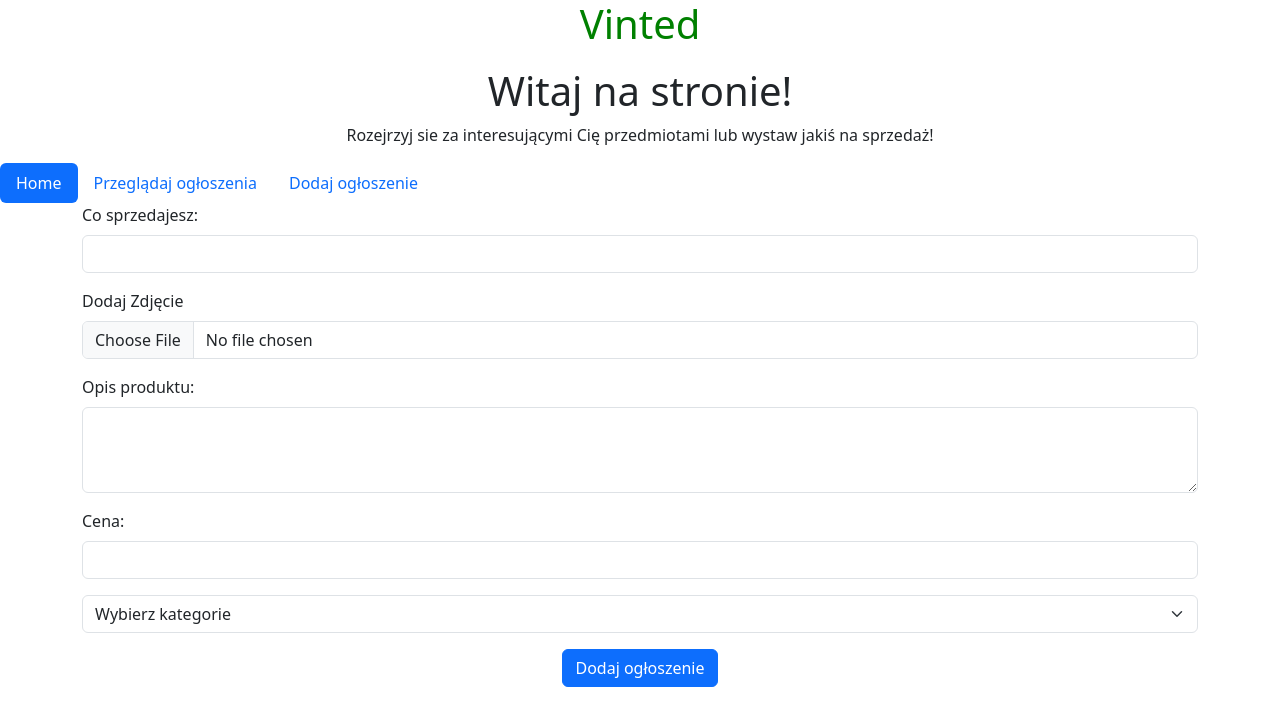
After one commit to Michal-it-py/ProjectPython, a Flask app: page /index in a window 1280 px wide. The commit adds this page. Shown: the top 726 px of the page. Run offline with Flask 3, Linux system fonts and the light colour scheme; a user stored in the database is signed in.

Commit message:
cos nie cos zrobiłem

```diff
--- a/main.py
+++ b/main.py
@@ -1,11 +1,122 @@
-from flask import Flask,request,render_template
 import os
+from flask import Flask,render_template,request,redirect, url_for
+from flask_security import Security, UserMixin, RoleMixin, SQLAlchemyUserDatastore,current_user,login_required
+from flask_sqlalchemy import SQLAlchemy
+from werkzeug.utils import secure_filename
 
 app = Flask(__name__)
 
+app.config['SQLALCHEMY_DATABASE_URI'] = 'sqlite:///sell.db'
+app.config['SECRET_KEY'] = os.environ.get('SECRET_KEY','lalalala')
+app.config['SECURITY_PASSWORD_SALT'] = os.environ.get('SECURITY_PASSWORD_SALT','solsol')
+app.config['SECURITY_REGISTERABLE'] = True
+app.config['SECURITY_SEND_REGISTER_EMAIL'] = False
+
+db = SQLAlchemy(app)
+
+roles_user = db.Table(
+    'roles_users',
+    db.Column('user_id',db.ForeignKey('user.id')),
+    db.Column('role_id',db.ForeignKey('role.id')),
+)
+
+class Item(db.Model):
+    id=db.Column(db.Integer, primary_key = True)
+    tittle = db.Column(db.String(100), nullable = False)
+    description = db.Column(db.Text, nullable = False)
+    price = db.Column(db.Float, nullable = False)
+    user_id = db.Column(db.String(255), db.ForeignKey('user.fs_uniquifier'))
+    category_id = db.Column(db.Integer,db.ForeignKey('category.id'))
+    image_path = db.Column(db.String, nullable = True)
+
+    category = db.relationship('Category', backref = db.backref('items'))
+
+class Category(db.Model):
+    id = db.Column(db.Integer, primary_key = True)
+    name = db.Column(db.String(50), nullable=False)
+
+class Role(db.Model,RoleMixin):
+    id = db.Column(db.Integer, primary_key = True)
+    name = db.Column(db.String(32), unique = True, nullable = False)
+    description = db.Column(db.String(128))
+
+class User(db.Model, UserMixin):
+    id = db.Column(db.Integer, primary_key = True)
+    email = db.Column(db.String(255), unique = True, nullable = False)
+    password = db.Column(db.String(255), nullable = False)
+    active = db.Column(db.Boolean, default = True)
+    confirmed_at = db.Column(db.DateTime)
+    fs_uniquifier = db.Column(db.String(255), unique = True, nullable = False)
+    roles = db.relationship('Role',secondary = roles_user, backref = db.backref('users'))
+
+    def __init__(self,**kwargs) -> None:
+        super().__init__(**kwargs)
+        if not self.fs_uniquifier:
+            import uuid
+            self.fs_uniquifier = str(uuid.uuid4())
+
+user_datastore = SQLAlchemyUserDatastore(db,User,Role)
+security = Security(app, user_datastore)
+
+
 @app.route("/")
+@login_required
 def home():
     return render_template("main.html")
 
-if(__name__)=="__main__":
+@app.route("/index", methods = ['GET', 'POST'])
+@login_required
+def index():
+
+    items = Item.query.filter_by(user_id = current_user.get_id())
+    categories = Category.query.all()
+    return render_template("add.html",items=items,categories=categories)
+
+@app.route("/add", methods = ['POST'])
+@login_required
+def add():
+    if(request.method =='POST'):
+        tittle = request.form["item_text"]
+        description = request.form["description_text"]
+        price = float(request.form["price_tekst"])
+        user_id = current_user.get_id()
+        category_id=int(request.form["category_name"])
+        img = request.files.get("img")
+        path = None
+
+        if img:
+            img.save(os.path.join("static/userimages", img.filename))
+            path = os.path.join("static/userimages", img.filename)
+
+        new_item = Item(
+            tittle = request.form["item_text"],
+            description = request.form["description_text"],
+            price = request.form["price_tekst"],
+            user_id = current_user.get_id(),
+            category_id=request.form["category_name"],
+            image_path = path
+        )
+
+        db.session.add(new_item)
+        db.session.commit()
+
+
+        return redirect("/index")
+
+@app.route("/lookfor")
+def look():
+    items = Item.query.filter_by(user_id = current_user.get_id())
+    categories = Category.query.all()
+    return render_template("lookfor.html",items=items,categories=categories)
+
+if __name__ == "__main__":
+    with app.app_context():
+        db.create_all()
+
+        if Category.query.count() == 0:
+            db.session.add(Category(name="Elektronika"))
+            db.session.add(Category(name="Ubrania"))
+            db.session.add(Category(name="Dom"))
+            db.session.commit()
+
     app.run(host ='127.0.0.1',port=5001, debug = True)
--- /dev/null
+++ b/templates/add.html
@@ -0,0 +1,43 @@
+{% extends 'main.html' %}
+
+{% block content %}
+
+<div>
+
+    <form method="post" action="{{ url_for('add')}}" enctype="multipart/form-data">
+
+        <div class="mb-3">
+            <label class="form-label">
+                Co sprzedajesz:
+            </label>
+            <input type="text" class="form-control" name="item_text">
+        </div>
+        <div class="mb-3">
+            <label for="exampleInputPassword1" class="form-label">Dodaj Zdjęcie</label>
+            <input type="file" class="form-control" id="exampleInputPassword1" name="img">
+          </div>
+        <div class="mb-3">
+            <label for="exampleFormControlTextarea1" class="form-label">Opis produktu:</label>
+            <textarea class="form-control" id="exampleFormControlTextarea1" rows="3" name = "description_text"></textarea>
+          </div>
+        <div class="mb-3">
+            <label class="form-label">
+                Cena:
+            </label>
+            <input type="number" class="form-control" name="price_tekst">
+        </div>
+        <p></p>
+        <select class="form-select" aria-label="Default select example" name = "category_name">
+            <option selected>Wybierz kategorie</option>
+            <option value="1">Elektronika</option>
+            <option value="2">Ubrania</option>
+            <option value="3">Dom</option>
+        </select>
+
+        <p></p>
+        <div style = "text-align: center;" color = "green">
+        <button type="submit" style = "text-align: center" class="btn btn-primary mb-3">Dodaj ogłoszenie</button>
+        </div>
+    </form>
+</div>
+{% endblock %}
--- a/templates/main.html
+++ b/templates/main.html
@@ -3,10 +3,37 @@
 <head>
     <meta charset="UTF-8">
     <meta name="viewport" content="width=device-width, initial-scale=1.0">
-    <title>Witaj na stronie!</title>
+    <title>
+        Moja strona!
+    </title>
+    <link href="https://cdn.jsdelivr.net/npm/bootstrap@5.3.3/dist/css/bootstrap.min.css" rel="stylesheet" integrity="sha384-QWTKZyjpPEjISv5WaRU9OFeRpok6YctnYmDr5pNlyT2bRjXh0JMhjY6hW+ALEwIH" crossorigin="anonymous">
+    <script src="https://cdn.jsdelivr.net/npm/bootstrap@5.3.3/dist/js/bootstrap.bundle.min.js"></script>
 </head>
+
 <body>
-    <h1>KUP ODE MNIE PIWO</h1>
-    <p>Cześć!</p>
+    <h1 style="text-align: center; color: green; margin-bottom: 19px;">Vinted</h1>
+    <div style = "text-align: center;" color = "green">
+        <h1> Witaj na stronie!</h1>
+        <a> Rozejrzyj sie za interesującymi Cię przedmiotami lub wystaw jakiś na sprzedaż!</a>
+        </div>
+        <p></p>
+    <ul class="nav nav-pills">
+        <li class="nav-item">
+          <a class="nav-link active" aria-current="page" href="/">Home</a>
+        </li>
+        <li class="nav-item">
+            <a class="nav-link" href="/lookfor">Przeglądaj ogłoszenia</a>
+        </li>
+        <li class="nav-item">
+            <a class="nav-link" href="/index">Dodaj ogłoszenie</a>
+        </li>
+      </ul>
+
+    <div class = "container">
+        {% block content %}
+
+        {% endblock %}
+    </div>
+
 </body>
 </html>
```
Also changed, not shown: templates/lookfor.html (added, +27 -0 lines), instance/sell.db (added), static/userimages/mago.jpg (added), static/userimages/marakuja.jpg (added), static/userimages/pitaja.jpg (added), static/userimages/tapeytA.jpg (added).
